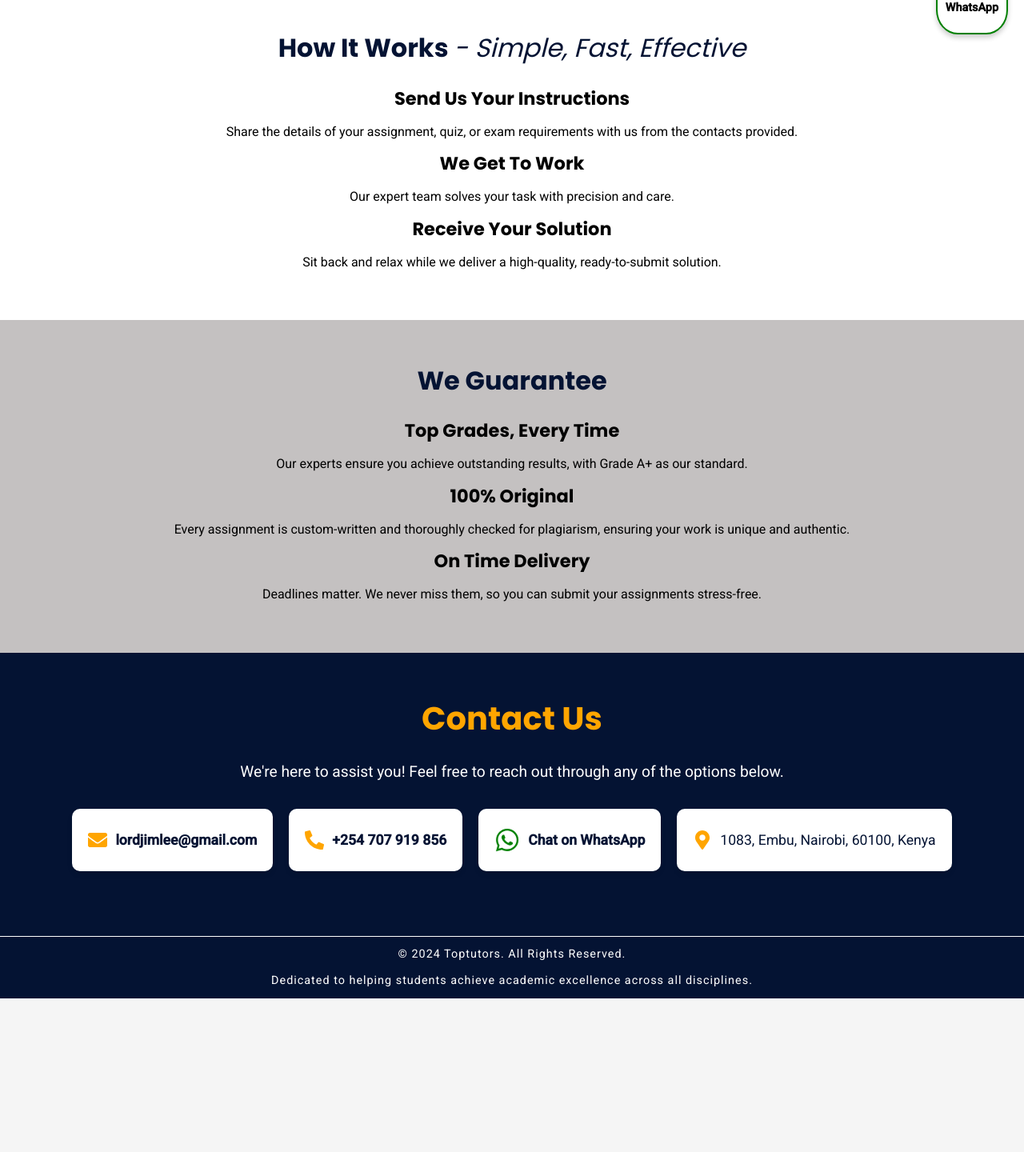
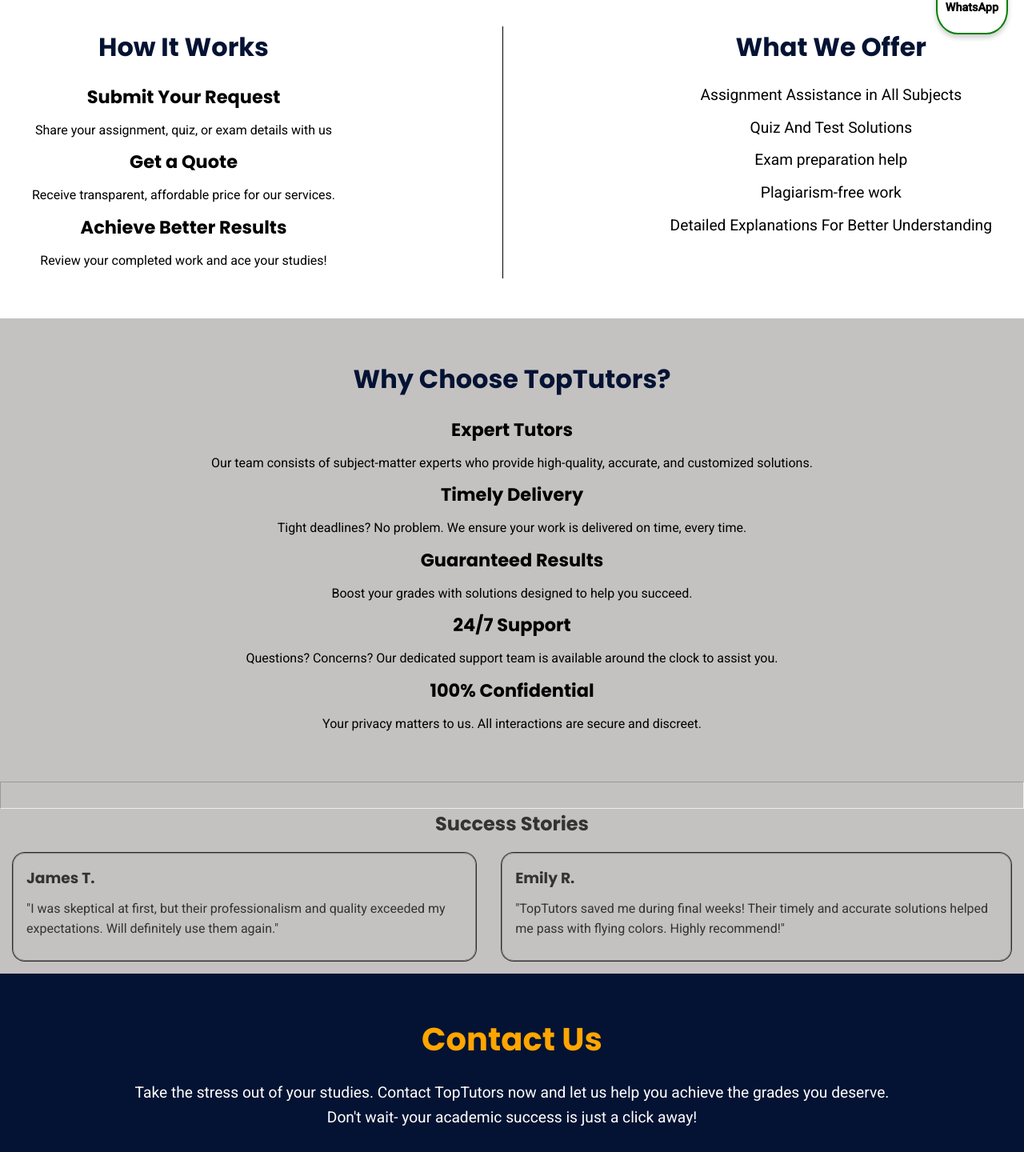
Before and after one commit to Davey0076/client-portfolio-one, a React (Vite) app: page / in a window 1280 px wide. Shown: the part 737-2177 px from the top of the page at 80% size. Before the commit the page ends 1985 px from the top, so only its background shows below. Built offline with nearby package versions, Linux system fonts and the light colour scheme.

Commit message:
Added more description and linkedin link

```diff
--- a/src/App.jsx
+++ b/src/App.jsx
@@ -7,6 +7,7 @@ import Contact from './components/Contact/Contact';
 import Footer from './components/Footer/Footer';
 import './App.css';
 import WhatsappPopup from './components/WhatsappPopup/WhatsappPopup'
+import Testimonials from './components/Testimonials/Testimonials';
 
 function App() {
   return (
@@ -16,6 +17,8 @@ function App() {
         <Hero />
         <Services />
         <Guarantee />
+        <hr style={{ padding: '1rem', backgroundColor: '#c4c1c1' }}/>
+        <Testimonials />
         <Contact />
       </main>
       <Footer />
--- a/src/components/Contact/Contact.jsx
+++ b/src/components/Contact/Contact.jsx
@@ -1,19 +1,21 @@
 import React from 'react';
 import './Contact.css';
-import { FaEnvelope, FaPhoneAlt, FaMapMarkerAlt, FaWhatsapp } from 'react-icons/fa';
+import { FaEnvelope, FaPhoneAlt, FaMapMarkerAlt, FaWhatsapp, FaLinkedin } from 'react-icons/fa';
 
 function Contact() {
   return (
     <section id="contact" className="contact-section">
       <h2>Contact Us</h2>
       <p className="contact-intro">
-        We're here to assist you! Feel free to reach out through any of the options below.
+        Take the stress out of your studies. Contact TopTutors now and let us help you achieve the grades you deserve.
+        <br />
+        Don't wait- your academic success is just a click away!
       </p>
       <div className="contact-details">
         {/* Email */}
         <div className="contact-item">
           <FaEnvelope className="contact-icon" />
-          <a href="mailto:lordjimlee@gmail.com" className="contact-link">
+          <a href="mailto:lordjimlee@gmail.com" target='_blank' className="contact-link">
             lordjimlee@gmail.com
           </a>
         </div>
@@ -21,7 +23,7 @@ function Contact() {
         {/* Phone */}
         <div className="contact-item">
           <FaPhoneAlt className="contact-icon" />
-          <a href="tel:+254707919856" className="contact-link">
+          <a href="tel:+254707919856" target='_blank' className="contact-link">
             +254 707 919 856
           </a>
         </div>
@@ -36,6 +38,15 @@ function Contact() {
             className="contact-link"
           >
             Chat on WhatsApp
+          </a>
+        </div>
+
+        {/* Linkedin */}
+        <div className="contact-item">
+          <FaLinkedin className="contact-icon" />
+
+          <a href="https://www.linkedin.com/in/james-njue-491a2818b/" target='_blank' className="contact-link">
+            James Njue
           </a>
         </div>
 
--- a/src/components/Footer/Footer.jsx
+++ b/src/components/Footer/Footer.jsx
@@ -6,7 +6,7 @@ function Footer() {
     <footer className="footer">
       <div className="line-break"></div>
       <p>© 2024 Toptutors. All Rights Reserved.</p>
-      <p>Dedicated to helping students achieve academic excellence across all disciplines.</p>
+      <p>Fast, Reliable, and Stress-Free Every Time.</p>
 
     </footer>
   );
--- a/src/components/Guarantee/Guarantee.jsx
+++ b/src/components/Guarantee/Guarantee.jsx
@@ -4,24 +4,37 @@ import './Guarantee.css';
 function Guarantee() {
   return (
     <section id="guarantee" className="guarantee">
-      <h2>We Guarantee</h2>
+      <h2>Why Choose TopTutors?</h2>
       <ul>
       <li>
-        <h3>Top Grades, Every Time</h3>
-        <p>Our experts ensure you achieve outstanding results, with Grade A+ as our standard.</p>
+        <h3>Expert Tutors</h3>
+        <p>Our team consists of subject-matter experts who provide high-quality,
+          accurate, and customized solutions.
+        </p>
+
+        </li>
+
+
+        <li>
+        <h3>Timely Delivery </h3>
+        <p>
+          Tight deadlines? No problem. We ensure your work is delivered on time, every time.
+        </p>
 
         </li>
         <li>
-        <h3>100% Original </h3>
-        <p>Every assignment is custom-written and thoroughly checked for plagiarism, ensuring your work is unique and authentic.
+        <h3>Guaranteed Results</h3>
+       <p>Boost your grades with solutions designed to help you succeed.</p>
+        </li>
 
-</p>
+        <li>
+        <h3>24/7 Support</h3>
+       <p>Questions? Concerns? Our dedicated support team is available around the clock to assist you.</p>
+        </li>
 
-        </li>
         <li>
-        <h3>On Time Delivery</h3>
-        <p>Deadlines matter. We never miss them, so you can submit your assignments stress-free.</p>
-
+        <h3>100% Confidential</h3>
+       <p>Your privacy matters to us. All interactions are secure and discreet.</p>
         </li>
 
 
--- a/src/components/Header/Header.jsx
+++ b/src/components/Header/Header.jsx
@@ -11,7 +11,7 @@ function Header() {
       </div>
       <nav className="nav">
         <ul>
-          <li><a href="#about">About</a></li>
+          <li><a href="#services">Services</a></li>
           <li><a href="#guarantee">Guarantee</a></li>
           <li><a href="#contact">Contact</a></li>
         </ul>
--- a/src/components/Hero/Hero.jsx
+++ b/src/components/Hero/Hero.jsx
@@ -8,11 +8,12 @@ function Hero() {
       <div className="hero-text">
         <h1>Welcome to Toptutors</h1>
         <p style={{ fontWeight: '600' }}>
-        Struggling with Assignments? We've Got You Covered!
+        Struggling with Assignments, Quizzes or Exams? We've Got You Covered!
         </p>
-        <p>
-        We help students like you achieve better grades with expert assignment, quiz, and exam solutions. Fast, reliable, and stress-free – every time.
-
+        <p>At TopTutors, we specialize in helping studnetslike you achieve better grades
+          with expert assistance tailored to your needs. Whether it's assignments, quizzes,
+          or exams, our team of experiencedcd professionals is here to make your academic journey
+          fast, reliable, and stress-free every time.
         </p>
         <p className="cta">Get Help Now and Ace Your Studies!
         💯</p>
--- a/src/components/Services/Services.css
+++ b/src/components/Services/Services.css
@@ -3,6 +3,8 @@
   background-color: white;
   color: black;
   text-align: center;
+  display: flex;
+  justify-content: space-between;
 }
 
 .services h2 {
@@ -16,6 +18,11 @@
   list-style-type: none;
   padding: 0;
   font-size: 1.2rem;
+}
+
+.vertical-line{
+  background-color: black;
+  width: 1px;
 }
 
 .services li {
--- a/src/components/Services/Services.jsx
+++ b/src/components/Services/Services.jsx
@@ -4,28 +4,40 @@ import './Services.css';
 function Services() {
   return (
     <section id="services" className="services">
-      <h2>How It Works <span style={{ fontWeight: '400', fontStyle: 'italic' }}> - Simple, Fast, Effective</span></h2>
+      <div className="how-it-works-wrapper">
+      <h2>How It Works </h2>
 
-      <ul>
-        <li>
-        <h3>Send Us Your Instructions</h3>
-        <p>Share the details of your assignment, quiz, or exam requirements with us from the contacts provided.</p>
+<ul>
+<li>
+  <h3>Submit Your Request</h3>
+  <p>Share your assignment, quiz, or exam details with us</p>
+  </li>
+  <li>
+  <h3>Get a Quote</h3>
+  <p>Receive transparent, affordable price for our services.</p>
+  </li>
+  <li>
+  <h3>Achieve Better Results</h3>
+  <p>Review your completed work and ace your studies!</p>
+  </li>
+</ul>
+      </div>
 
-        </li>
+      <div className="vertical-line">
+      </div>
 
-        <li>
-        <h3>We Get To Work</h3>
-        <p>Our expert team solves your task with precision and care.</p>
+      <div className="what-we-offer-wrapper">
+      <h2>What We Offer </h2>
+      <ul className='what-we-offer-ul'>
+        <li>Assignment Assistance in All Subjects</li>
+      <li>Quiz And Test Solutions</li>
+      <li>Exam preparation help</li>
+      <li>Plagiarism-free work</li>
+      <li>Detailed Explanations For Better Understanding</li>
 
-        </li>
-
-        <li>
-        <h3>Receive Your Solution</h3>
-        <p>Sit back and relax while we deliver a high-quality, ready-to-submit solution.</p>
-
-        </li>
       </ul>
-    </section>
+      </div>
+      </section>
   );
 }
 
--- /dev/null
+++ b/src/components/Testimonials/Testimonials.css
@@ -0,0 +1,26 @@
+.testimonials-wrapper{
+    background-color: #c4c1c1;
+}
+
+.testimonials{
+    display: flex;
+    padding: 1rem;
+    gap: 2rem;
+}
+
+.testimonials-header{
+    align-self: center;
+    justify-self: center;
+}
+
+.testimonials-container{
+    border: 1px solid gray;
+    border-radius: 15px;
+    padding: 1rem;
+    box-shadow: 0 0 0 1px rgb(44, 44, 44);
+}
+
+.testimonials-container:hover{
+    background-color: azure;
+    transform: scale(1.03);
+}
--- /dev/null
+++ b/src/components/Testimonials/Testimonials.tsx
@@ -0,0 +1,29 @@
+import React from 'react'
+import './Testimonials.css'
+
+
+
+function Testimonials() {
+  return (
+   <div className='testimonials-wrapper'>
+    <h2 className='testimonials-header'>Success Stories</h2>
+    <div className='testimonials'>
+        <div className="testimonials-container">
+            <h3>James T.</h3>
+            <p>
+                "I was skeptical at first, but their professionalism and quality exceeded
+                my expectations. Will definitely use them again."
+            </p>
+        </div>
+        <div className="testimonials-container">
+            <h3>Emily R.</h3>
+            <p>
+                "TopTutors saved me during final weeks! Their timely and accurate solutions helped me pass with flying colors. Highly recommend!"
+            </p>
+        </div>
+    </div>
+   </div>
+  )
+}
+
+export default Testimonials
```
